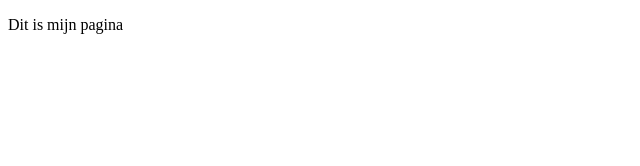
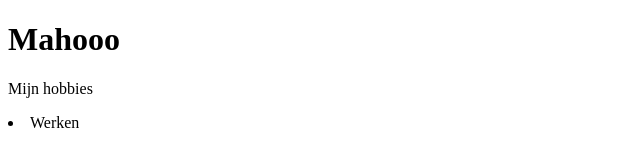
Before and after one commit to mahoo1905/Mijn-website-9718cfa9, a plain HTML site: page index.html in a window 1280 px wide. Shown: the whole page, without its empty margins (0-640 px from the left). Drawn offline with Linux system fonts and the light colour scheme.

Commit message:
Uitwerking van de exercise

```diff
--- a/index.html
+++ b/index.html
@@ -2,9 +2,11 @@
 <html>
 <head>
 	<meta charset="utf-8">
-	<title>Mahoo1905</title>
+	 <title> Mahoo1905 </title>
 </head>
 <body>
-<p> Dit is mijn pagina </p>
+   <h1>Mahooo</h1>
+      <p>Mijn hobbies</p>
+         <li>Werken</li>
 </body>
 </html>
```
